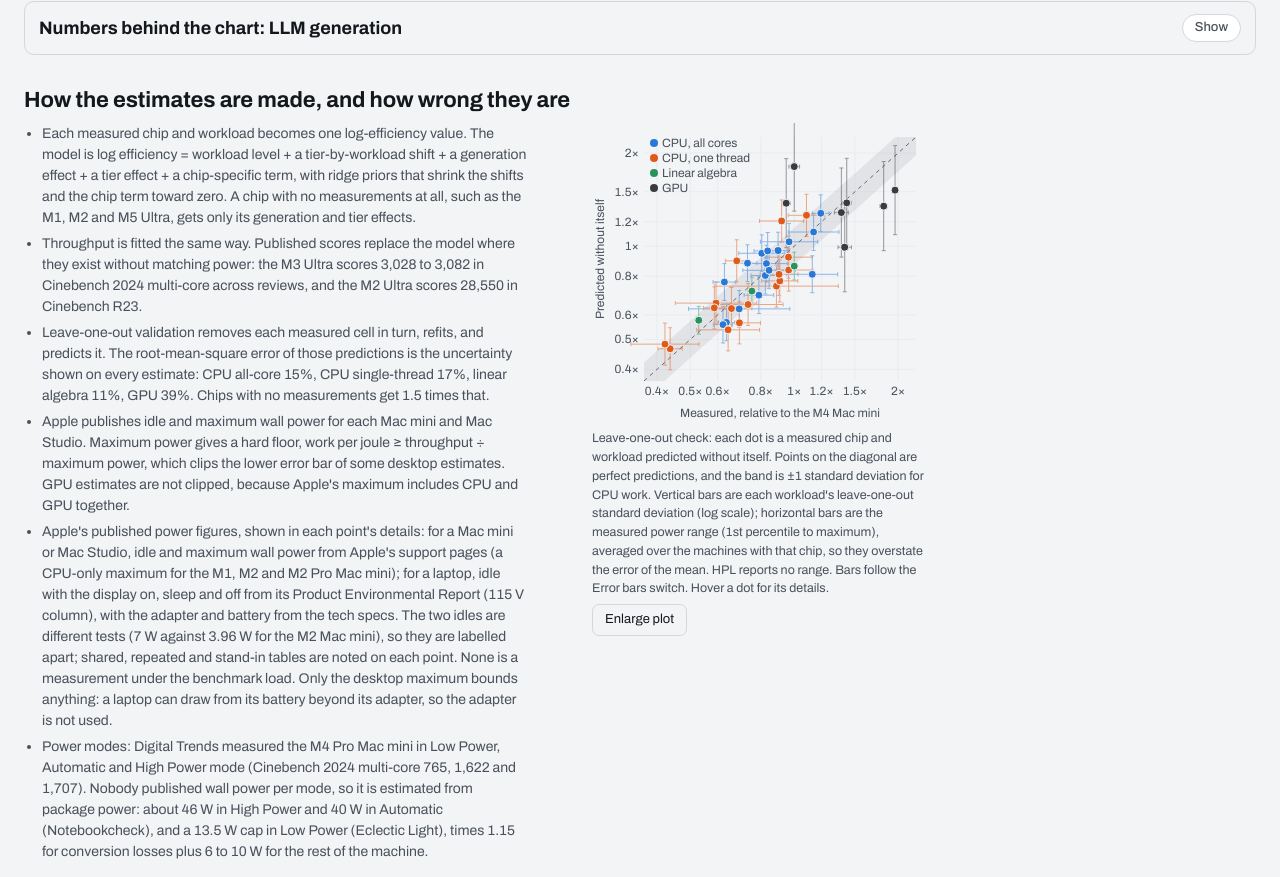
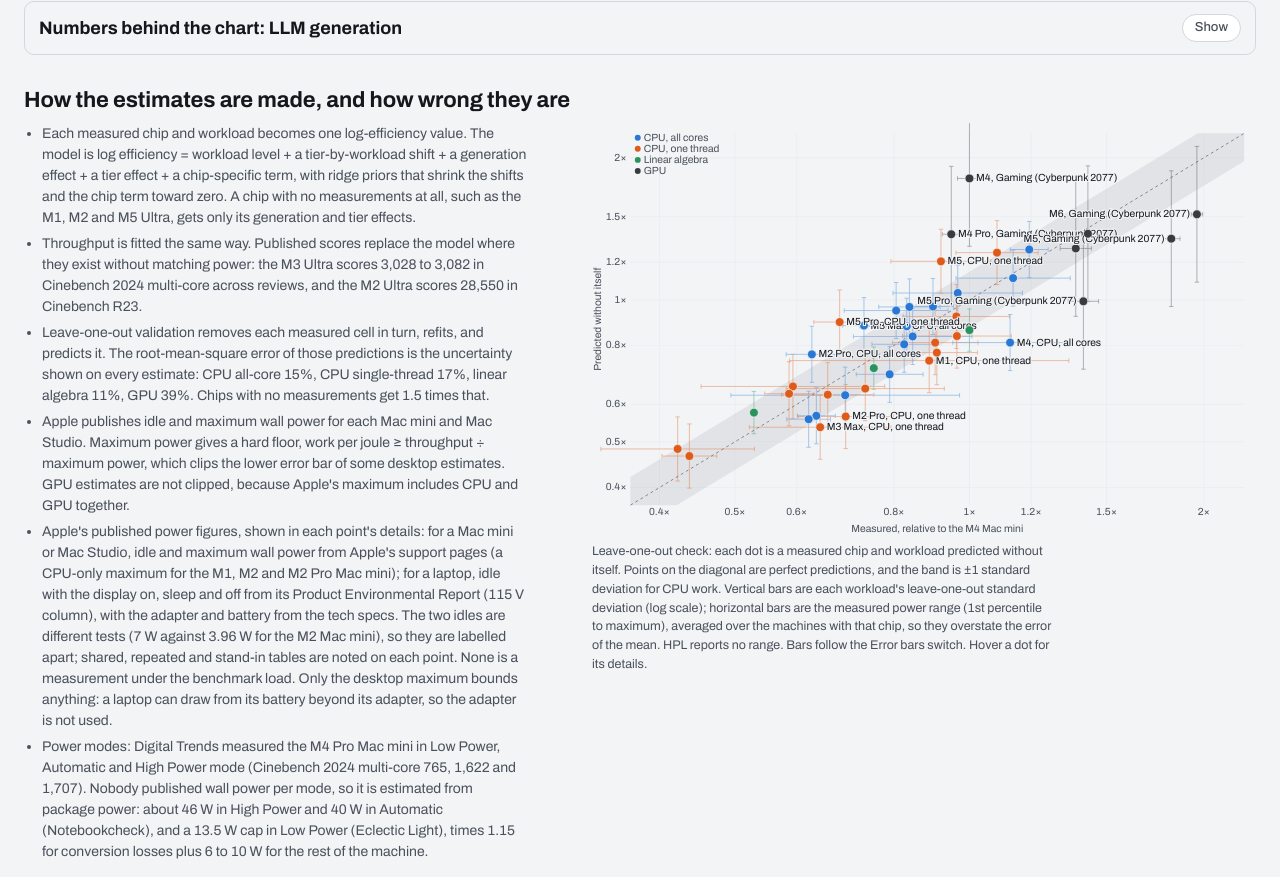
Before and after one commit to TonyXTYan/Apple-Silicon-Pareto-Frontier, a plain HTML site: page explorer/index.html in a window 1280 px wide. Shown: the part 3778-4655 px from the top of the page. Drawn offline with Linux system fonts and the light colour scheme.

Commit message:
Draw the leave-one-out plot large by default beside the method notes
Co-Authored-By: Claude Opus 5.5 <noreply@anthropic.com>
Claude-Session: https://claude.ai/code/session_01KR62Lsf34Jq2HE6iFMvnyG

```diff
--- a/explorer/index.html
+++ b/explorer/index.html
@@ -281,7 +281,7 @@ details .inner{padding:0 14px 14px;display:flex;flex-direction:column;gap:10px}
 #table tbody tr:hover td:first-child,#table tbody tr.on td:first-child{background:linear-gradient(to left,var(--rule) 1px,var(--panel) 1px)}
 td .dot{display:inline-block;vertical-align:-3px;margin-right:7px}
 .pill{font-size:12px;border:1px dashed var(--ink3);border-radius:999px;padding:0 6px;margin-left:6px;color:var(--ink2);white-space:nowrap}
-.method{display:grid;grid-template-columns:minmax(0,520px) 340px;gap:18px 48px;align-items:start}
+.method{display:grid;grid-template-columns:minmax(0,520px) minmax(0,1fr);gap:18px 48px;align-items:start}
 @media (max-width:860px){.method{grid-template-columns:minmax(0,1fr)}}
 .method.wide{grid-template-columns:minmax(0,1fr)}
 #loofig{display:flex;flex-direction:column;gap:6px;align-items:flex-start;min-width:0}
@@ -419,7 +419,7 @@ td .dot{display:inline-block;vertical-align:-3px;margin-right:7px}
       <div class="tip" id="lootip" hidden></div>
       <svg id="loo" viewBox="0 0 340 300" role="img" aria-label="Leave-one-out predictions of work per joule against measured values"></svg>
       <figcaption class="note" style="font-size:12.5px">Leave-one-out check: each dot is a measured chip and workload predicted without itself. Points on the diagonal are perfect predictions, and the band is ±1 standard deviation for CPU work. Vertical bars are each workload's leave-one-out standard deviation (log scale); horizontal bars are the measured power range (1st percentile to maximum), averaged over the machines with that chip, so they overstate the error of the mean. HPL reports no range. Bars follow the Error bars switch. Hover a dot for its details.</figcaption>
-      <button type="button" class="btn ghost" id="looBig">Enlarge plot</button>
+      <button type="button" class="btn ghost" id="looBig" hidden>Enlarge plot</button>
     </figure>
   </div>
 </section>
@@ -1069,6 +1069,7 @@ function looTip(e){const L=S.loo;if(!L)return;const svg=L.svg,b=svg.getBoundingC
   tip.style.left=Math.max(0,Math.min(fw-tw,tx))+'px';tip.style.top=Math.max(0,ty)+'px'}
 $('loo').addEventListener('pointermove',looTip);$('loo').addEventListener('pointerdown',looTip);
 $('loo').addEventListener('pointerleave',()=>{$('lootip').hidden=true;const hl=$('loohl');if(hl)hl.textContent='';$('loo').querySelectorAll('.loolbl').forEach(t=>t.style.display='')});
+{const mq=matchMedia('(min-width:861px)'),setLoo=()=>{S.looBig=mq.matches;looPlot()};S.looBig=mq.matches;mq.addEventListener?mq.addEventListener('change',setLoo):mq.addListener(setLoo)}
 $('looBig').addEventListener('click',()=>{S.looBig=!S.looBig;$('loofig').parentNode.classList.toggle('wide',S.looBig);$('looBig').textContent=S.looBig?'Shrink plot':'Enlarge plot';looPlot()});
 /* ---------- wiring ---------- */
 function all(){const w=WL[S.w];syncBaseSel();$('lmodw').hidden=S.w!=='llm';$('lgamew').hidden=S.w!=='gpu';$('lbmw').hidden=!isCpu(S.w);$('lbm').value=S.lbm;$('lscenew').hidden=$('ldevw').hidden=S.w!=='blender';$('lsetw').hidden=S.w!=='blas';$('lset').value=S.lset;$('lscene').value=S.lscene;$('ldev').value=S.ldev;$('lsizew').hidden=S.w!=='llm';if(S.w==='llm')syncSizes();const cb=curBase();
```
Also changed, not shown: explorer/template.html (+3 -2 lines), 3 other files.
